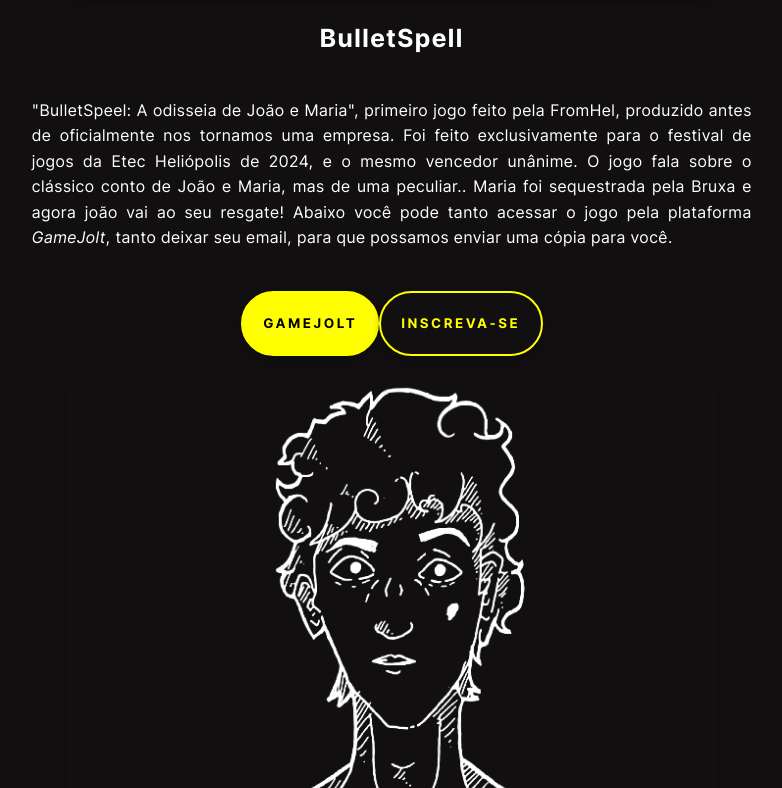
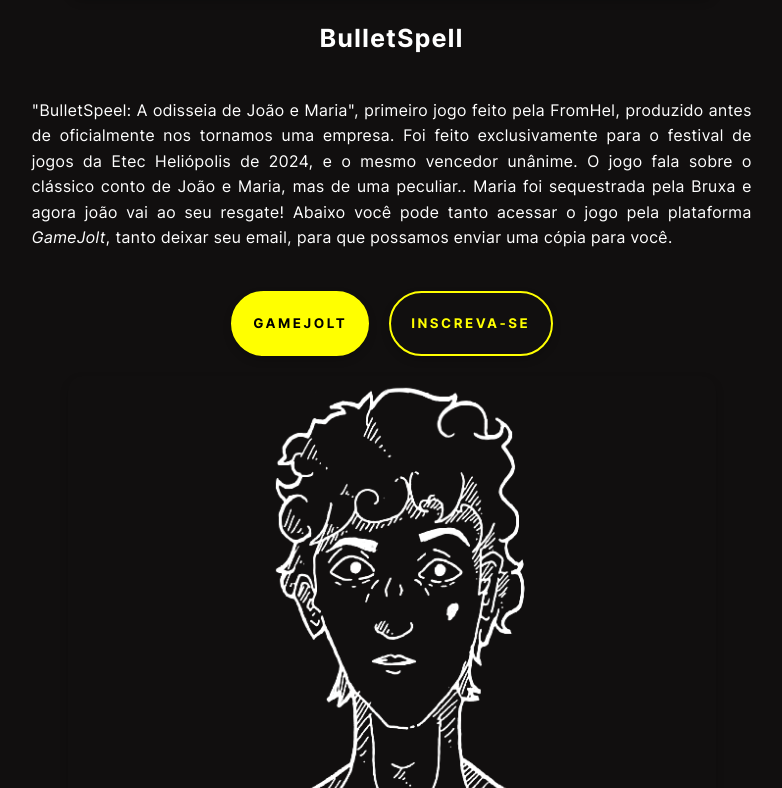
Before and after one commit to mtab-dev/fromhel-frontend, an Angular app: page /home in a window 1280 px wide. Shown: the part 1276-2064 px from the top of the page, without its empty margins (248-1030 px from the left). Built offline with nearby package versions, Linux system fonts and the light colour scheme; no server answers.

Commit message:
fix: not redirecting to bullet spell

```diff
--- a/src/app/components/layout/header/header.component.html
+++ b/src/app/components/layout/header/header.component.html
@@ -18,8 +18,10 @@
   @if (this.showMenu()) {
     <div class="menu">
       <a href="/" (click)="disableMenu()">Inicio</a>
-      <a href="/" (click)="disableMenu()">Bullet Spell</a>
-      <a href="/home#about" (click)="disableMenu()">Cordel Do Mandacaru</a>
+      <a href="/home#about-bullet" (click)="disableMenu()">Bullet Spell</a>
+      <a href="/home#about-cordel" (click)="disableMenu()"
+        >Cordel Do Mandacaru</a
+      >
       <a href="/team" (click)="disableMenu()">Equipe</a>
     </div>
   }
--- a/src/app/pages/home/home.component.html
+++ b/src/app/pages/home/home.component.html
@@ -7,34 +7,33 @@
     <app-button
       text="saiba mais"
       type="button"
-    (click)="redirect('home#about')"
+      (click)="redirect('home#about-bullet')"
     />
   </div>
   <article>
-    <section class="section" id="about">
+    <section class="section" id="about-bullet">
       <img src="/bulletHouse.png" id="bulletHouse" />
       <h1>BulletSpell</h1>
       <p>
-        "BulletSpeel: A odisseia de João e Maria", primeiro jogo feito pela FromHel, produzido antes de oficialmente nos
-        tornamos uma empresa. Foi feito exclusivamente para o festival de jogos da Etec Heliópolis de 2024, e o mesmo
-        vencedor unânime.
-        O jogo fala sobre o clássico conto de João e Maria, mas de uma peculiar.. Maria foi sequestrada pela Bruxa e
-        agora joão vai ao seu resgate!
-        Abaixo você pode tanto acessar o jogo pela plataforma <i>GameJolt</i>, tanto deixar seu email, para que possamos enviar uma cópia para você.
+        "BulletSpeel: A odisseia de João e Maria", primeiro jogo feito pela
+        FromHel, produzido antes de oficialmente nos tornamos uma empresa. Foi
+        feito exclusivamente para o festival de jogos da Etec Heliópolis de
+        2024, e o mesmo vencedor unânime. O jogo fala sobre o clássico conto de
+        João e Maria, mas de uma peculiar.. Maria foi sequestrada pela Bruxa e
+        agora joão vai ao seu resgate! Abaixo você pode tanto acessar o jogo
+        pela plataforma <i>GameJolt</i>, tanto deixar seu email, para que
+        possamos enviar uma cópia para você.
       </p>
     </section>
-    <section class="download-buttons">
-      <app-button
-      text="gamejolt"
-      variant="primary"
-      />
+    <section class="action-buttons">
+      <app-button text="gamejolt" variant="primary" />
       <app-button
         text="inscreva-se"
         variant="secondary"
         (click)="showSubscribe = !showSubscribe"
       />
     </section>
-    <section class="section">
+    <section class="section" id="about-cordel">
       <img src="/janio.webp" id="janio" />
       <p>
         Jânio e sua Família moram em uma vila no sertão pacato, em um dia comum
--- a/src/app/pages/home/home.component.scss
+++ b/src/app/pages/home/home.component.scss
@@ -18,17 +18,18 @@
       width: 60%;
       margin: 0 auto;
     }
-    .download-buttons{
+    .action-buttons {
       display: flex;
       flex-direction: row;
       align-items: center;
       justify-content: center;
       margin-bottom: 20px;
+      gap: 20px;
     }
 
     .section {
-      #bulletHouse{
-        margin-bottom: 20px
+      #bulletHouse {
+        margin-bottom: 20px;
       }
       img {
         width: 90%;
@@ -37,7 +38,7 @@
       flex-direction: column;
       align-items: center;
       justify-content: center;
-      h1{
+      h1 {
         letter-spacing: 2px;
         text-align: center;
         font-size: 25px;
```
Lines whose indentation alone changed are shown as unchanged.
